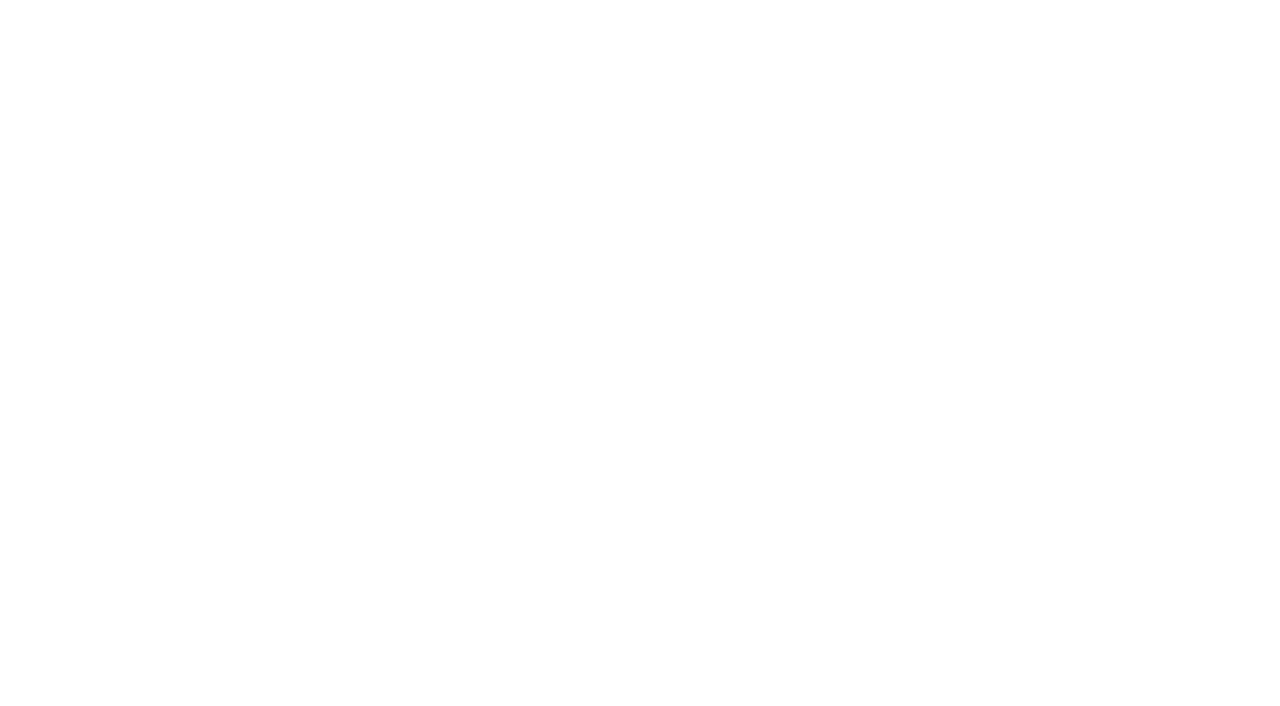
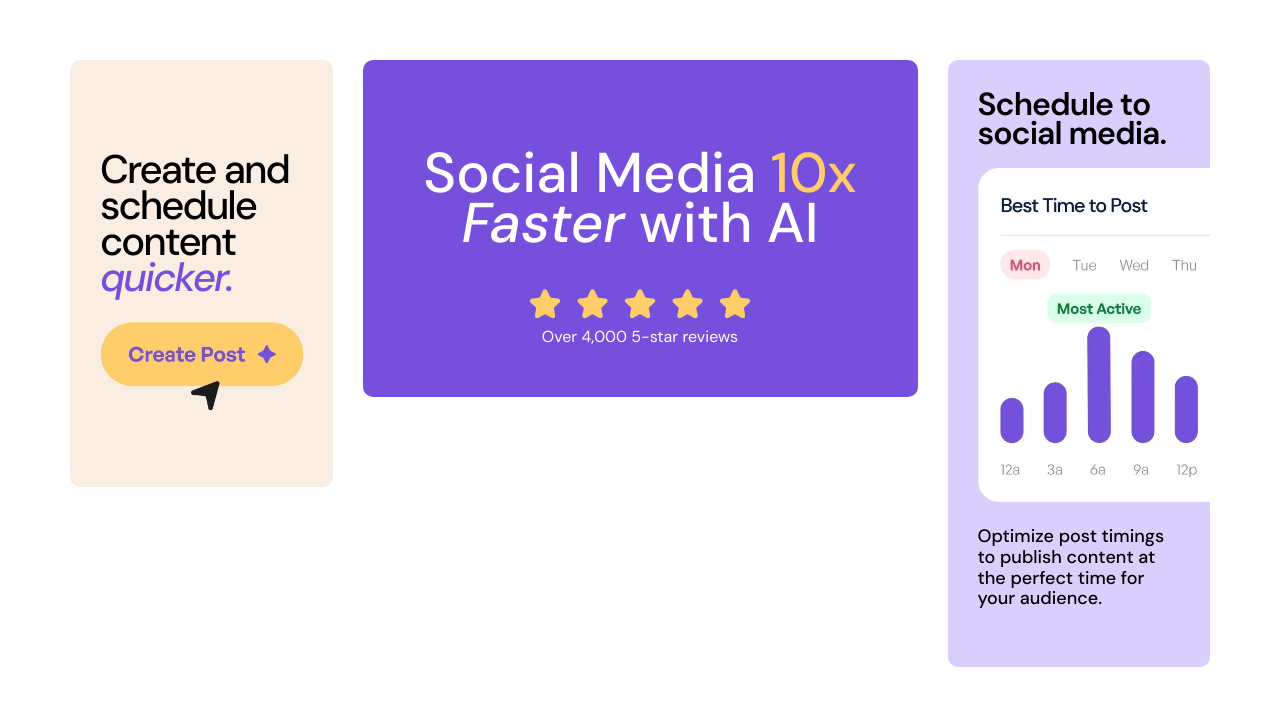
Before and after one commit to Kareemayman/Bento-Grid-FEM-Challenge, a plain HTML site: page index.html in a window 1280 px wide. Drawn offline with Linux system fonts and the light colour scheme.

Commit message:
Finished First 3 Cards on Desktop

```diff
--- a/css/style.css
+++ b/css/style.css
@@ -7,6 +7,7 @@
     --black: hsl(0, 0%, 7%);
     --white: hsl(0, 0%, 100%);
     --main-trans: 0.3s;
+    --narrow-spacing: -2px;
 }
 /* End Variables */
 
@@ -19,6 +20,7 @@ body {
     font-family: "DM Sans", sans-serif;
     font-optical-sizing: auto;
     font-style: normal;
+    background-color: var(--white);
 }
 
 * {
@@ -40,9 +42,113 @@ a {
     display: inline-block;
     text-decoration: none;
 }
+
+div > img {
+    max-width: 100%;
+}
+
+.container > div {
+    border-radius: 10px;
+}
 /* End Global */
 
 /* Start Local */
+.container {
+    display: grid;
+    gap: 30px;
+    grid-template-columns: repeat(auto-fit, minmax(250px, 1fr));
+    padding-top: 60px;
+    padding-bottom: 60px;
+}
+
+.container .create {
+    background-color: var(--yellow100);
+    grid-column: 1 / 1;
+    grid-row: 1 / 5;
+    padding: 30px;
+    align-content: center;
+}
+
+.container h1 {
+    font-size: 2.5rem;
+    font-weight: 500;
+}
+
+.container .create h1 {
+    letter-spacing: var(--narrow-spacing);
+    line-height: 0.9;
+}
+
+.container .create span {
+    color: var(--purple500);
+    font-style: italic;
+}
+
+.container .faster-with-ai {
+    background-color: var(--purple500);
+    padding: 50px;
+    color: white;
+    text-align: center;
+    grid-column: 2 / 4;
+    grid-row: 1 / 1;
+    display: flex;
+    justify-content: center;
+    align-items: center;
+    flex-direction: column;
+}
+
+.container .faster-with-ai .stars {
+    width: 50%;
+    margin-left: auto;
+    margin-right: auto;
+}
+
+.container .faster-with-ai h1 {
+    font-size: 3.5rem;
+    letter-spacing: normal;
+    line-height: 0.9;
+}
+
+.container .faster-with-ai span:first-of-type {
+    color: var(--yellow500)
+}
+
+.container .faster-with-ai span:last-of-type {
+    font-style: italic;
+}
+
+.container .faster-with-ai p {
+    color: var(--white);
+}
+
+.container .schedule {
+    padding: 30px;
+    background-color: var(--purple100);
+    color: black;
+    overflow: hidden;
+    grid-column: 4 / 4;
+    grid-row: 1 / 11;
+}
+
+.container .schedule h2 {
+    letter-spacing: -1px;
+    font-size: 2rem;
+    font-weight: 600;
+    line-height: 0.9;
+}
+
+.container .schedule div {
+    margin: 20px 0;
+    width: 185%;
+}
+
+.container .schedule p {
+    font-weight: 500;
+    margin: 0;
+    padding: 0;
+    font-size: 18px;
+}
+
 
 /* End Local */
 
--- a/index.html
+++ b/index.html
@@ -20,6 +20,42 @@
     <link rel="stylesheet" href="css/style.css">
 </head>
 <body>
+    <div class="container">
+        <div class="create">
+            <h1>
+                Create and schedule content <span>quicker.</span>
+            </h1>
 
+            <div>
+                <img src="assets/images/illustration-create-post.webp" alt="create">
+            </div>
+        </div>
+
+        <div class="faster-with-ai">
+            <h1>
+                Social Media <span>10x</span> <span>Faster</span>
+                with AI
+            </h1>
+
+            <div class="stars">
+                <img src="assets/images/illustration-five-stars.webp" alt="stars">
+            </div>
+
+            <p>Over 4,000 5-star reviews</p>
+        </div>
+
+        <div class="schedule">
+            <h2>Schedule to social media.</h2>
+
+            <div>
+                <img src="assets/images/illustration-schedule-posts.webp" alt="">
+            </div>
+
+            <p>
+                Optimize post timings to publish content at
+                the perfect time for your audience.
+            </p>
+        </div>
+    </div>
 </body>
 </html>
```
